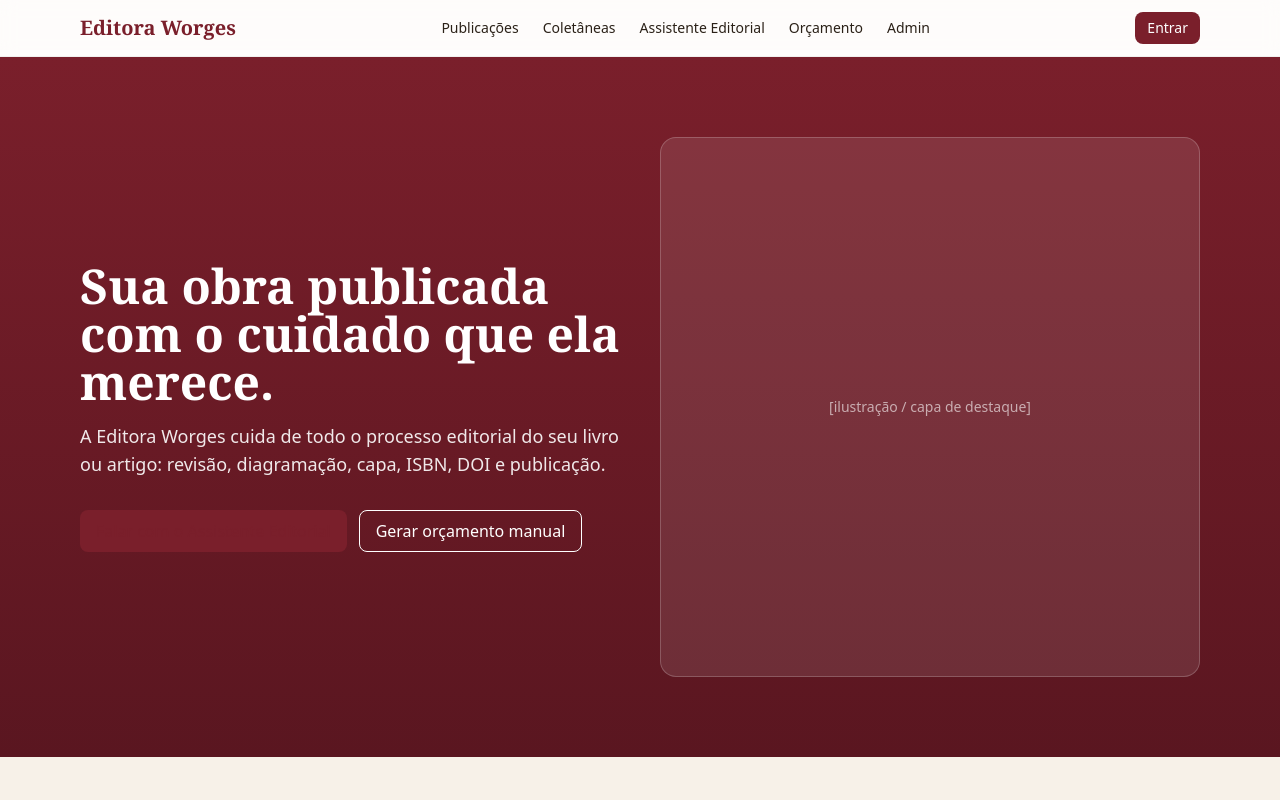
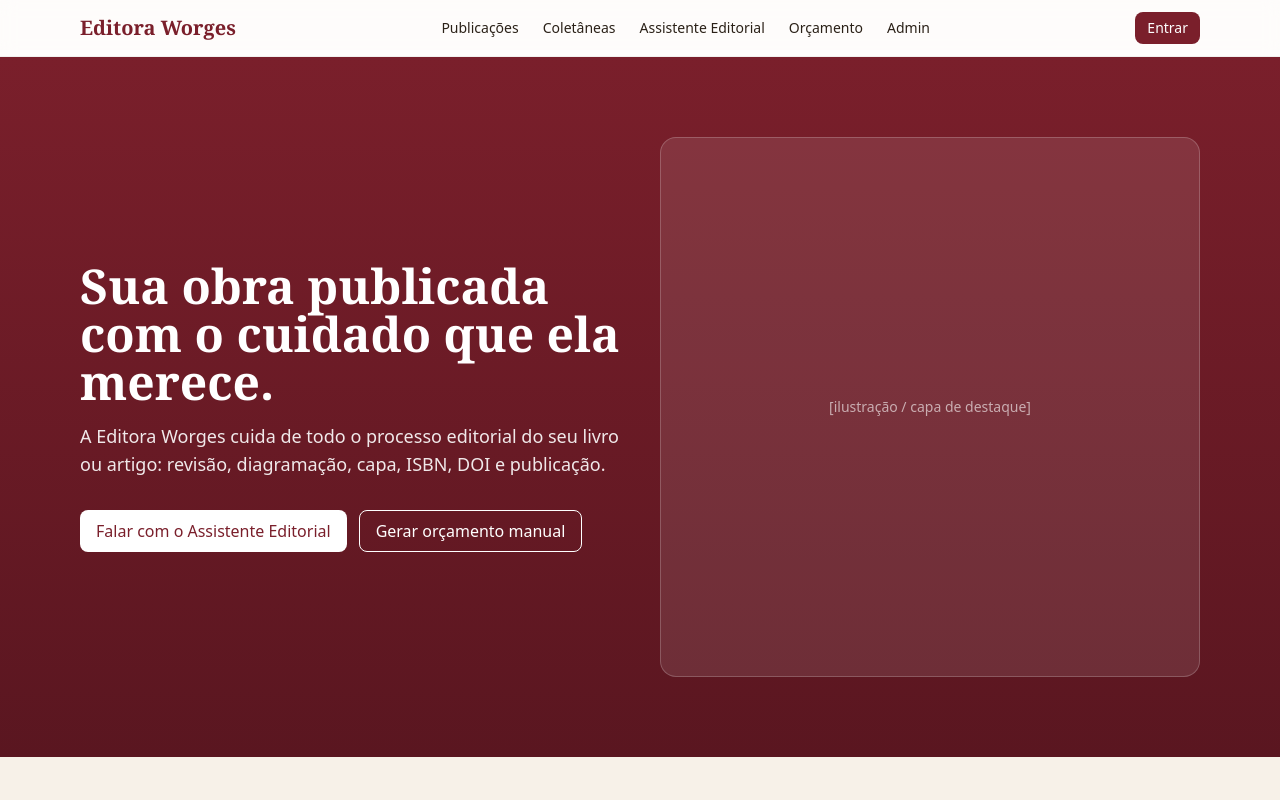
Before and after one commit to worgeseditoracao-dotcom/worges-app, a Next.js app: page / in a window 1280 px wide. Shown: the top 800 px of the page. Built offline with nearby package versions, Linux system fonts and the light colour scheme.

Commit message:
Add files via upload

```diff
--- a/app/page.js
+++ b/app/page.js
@@ -14,7 +14,7 @@ export default function HomePage() {
               ou artigo: revisão, diagramação, capa, ISBN, DOI e publicação.
             </p>
             <div className="mt-8 flex flex-wrap gap-3">
-              <Link href="/agente" className="btn-primary bg-white !text-worges hover:!bg-white/90">
+              <Link href="/agente" className="btn-primary !bg-white !text-worges hover:!bg-white/90">
                 Falar com o Assistente Editorial
               </Link>
               <Link href="/orcamento" className="btn-secondary !border-white !text-white hover:!bg-white/10">
```
